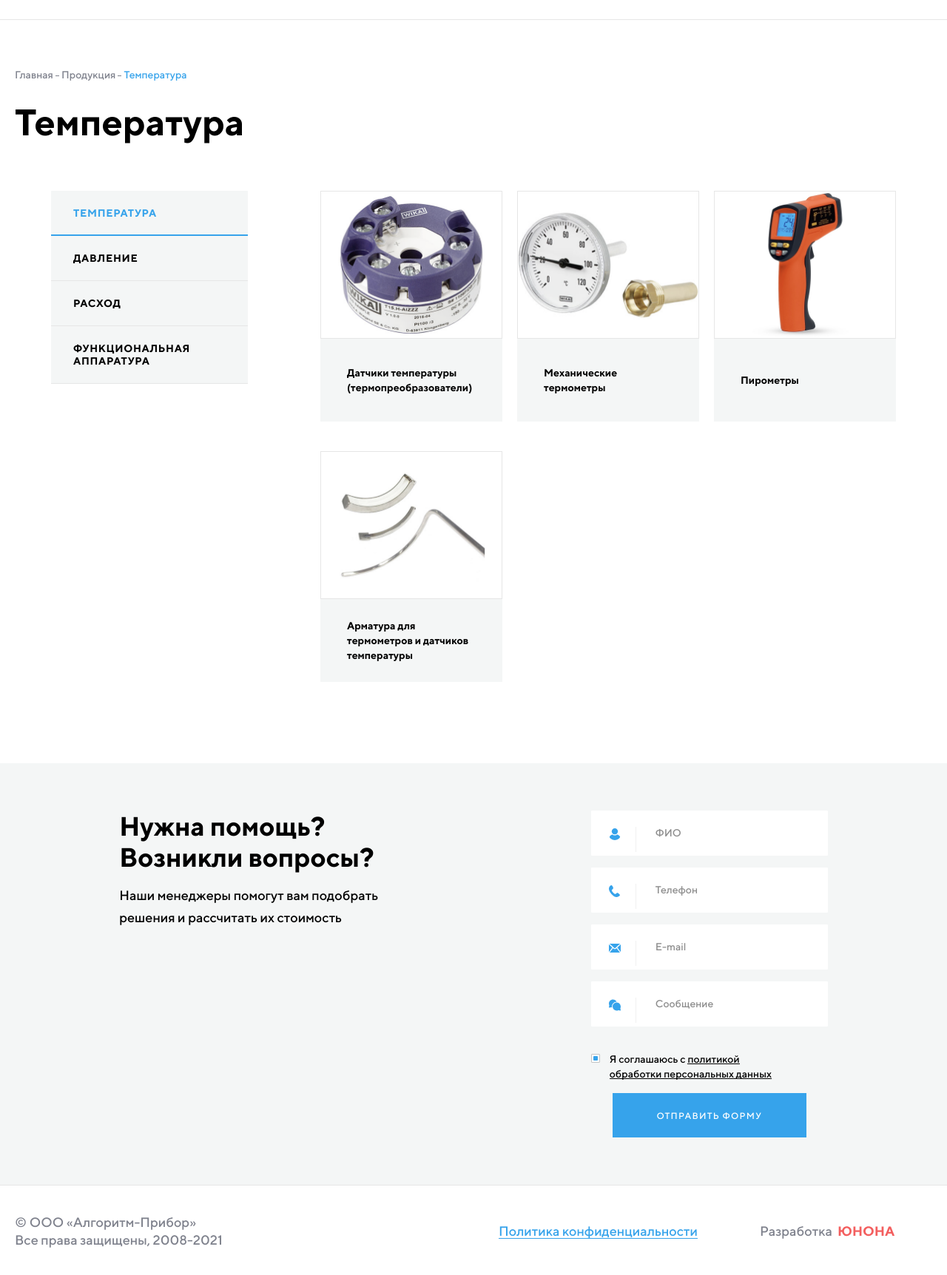
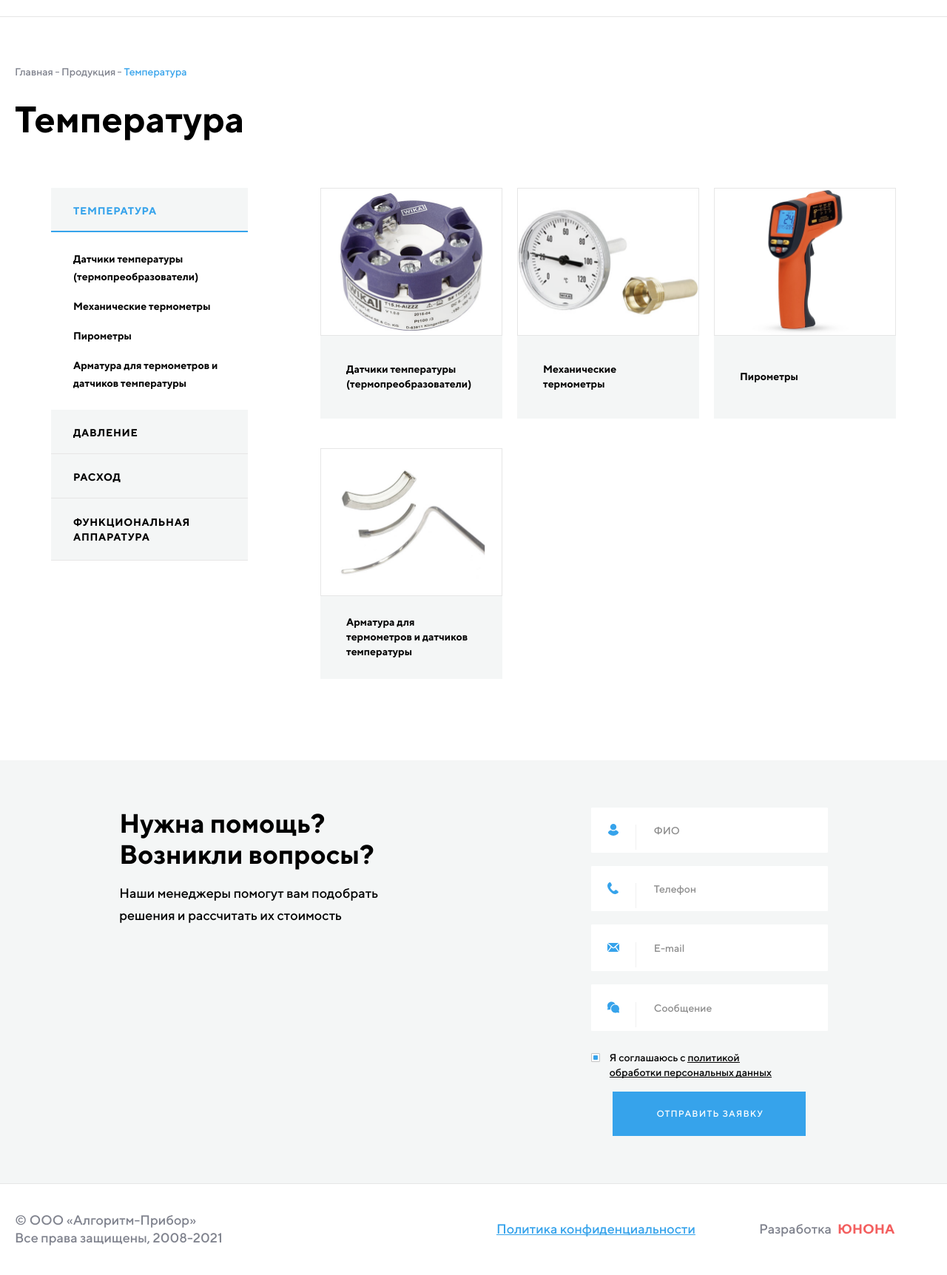
Before and after one commit to DmitryGytnikov/algoritm_pribor_test_task, a website: page source/index.html in a window 1280 px wide. Shown: the part 160-1884 px from the top of the page at 74% size. Drawn offline with nearby package versions, Linux system fonts and the light colour scheme; files that its build step writes are made by us from their sources.

Commit message:
Подгоняет под пиксель-перфект

```diff
--- a/source/index.html
+++ b/source/index.html
@@ -30,7 +30,7 @@
               <a class="header-top__mail" href="mailto:algoritm_pribor@mail.ru">algoritm_pribor@mail.ru</a>
             </li>
           </ul>
-          <button class="header-top__btn btn" type="button">Обратная связь</button>
+          <button class="header-top__btn" type="button">Обратная связь</button>
         </div>
       </div>
     </div>
@@ -110,7 +110,7 @@
     <section class="temperature">
       <div class="container">
 
-        <h2 class="temperature__title">Температура</h2>
+        <h3 class="temperature__title">Температура</h3>
 
         <div class="temperature__inner">
 
@@ -217,12 +217,12 @@
             </ul>
             <ul id="tab-3" class=" temperature__content-list">
               <li class="temperature__content-item">
-                Content-2
+                Content-3
               </li>
             </ul>
             <ul id="tab-4" class=" temperature__content-list">
               <li class="temperature__content-item">
-                Content-2
+                Content-4
               </li>
             </ul>
           </div>
@@ -238,10 +238,11 @@
 
     <section class="footer-top feedback">
       <div class="container">
+        <h4 class="visually-hidden">Обратная связь</h4>
+
         <div class="feedback__inner">
 
           <div class="feedback__text-block">
-            <h4 class="visually-hidden">Обратная связь</h4>
             <p class="feedback__title">
               Нужна помощь?<br>
               Возникли вопросы?
@@ -269,6 +270,7 @@
                 </div>
               </div>
 
+              <div class="form-feedback__inner">
                 <label class="form-feedback__checkbox-box checkbox-box">
                   <input class="checkbox-box__input visually-hidden" aria-label="Я соглашаюсь с политикой обработки персональных данных" type="checkbox" name="agree-with-processing" checked>
                   <span class="checkbox-box__picture"></span>
@@ -283,7 +285,8 @@
                   </span>
                 </label>
 
-              <button class="form-feedback__submit-btn btn" type="submit">Отправить форму</button>
+                <button class="form-feedback__submit-btn" type="submit">Отправить заявку</button>
+              </div>
 
             </form>
           </div>
--- a/source/js/script.js
+++ b/source/js/script.js
@@ -11,6 +11,8 @@ burger.addEventListener(`click`, function (evt) {
 
 $(function () {
 
+  $('.accordion--active').next().slideToggle(2000);
+
   $('.tab').click(function(e) {
 
     e.preventDefault();
@@ -23,6 +25,7 @@ $(function () {
 
   });
 
+
   $('.temperature__tabs-item').click(function(e) {
 
     if($('.accordion').hasClass('accordion--one')) {
@@ -34,6 +37,4 @@ $(function () {
 
   });
 
-  // $('.temperature__tabs-item')
-
 });
--- a/source/sass/style.scss
+++ b/source/sass/style.scss
@@ -169,7 +169,7 @@ ul {
 
 .header-top__address {
   color: #000000;
-  padding-left: 18px;
+  padding-left: 19px;
   position: relative;
   transition: all 0.2s ease;
 
@@ -188,7 +188,7 @@ ul {
     background-image: url("../img/svg/address.svg");
     width: 9px;
     height: 12px;
-    left: 0;
+    left: 1px;
     top: 2px;
   }
 }
@@ -262,11 +262,11 @@ ul {
 }
 
 
-.btn {
+.header-top__btn {
   cursor: pointer;
   display: block;
   text-align: center;
-  padding: 21px 60px 19px 60px;
+  padding: 21px 59px 19px 60px;
 
   font-size: 12px;
   line-height: 20px;
@@ -289,10 +289,8 @@ ul {
   &:active {
     background-color: #0999f8;
   }
-}
 
-.header-top__btn {
-  margin-left: calc(8.14%);
+  margin-left: calc(8.17%);
   z-index: 2;
   flex-shrink: 0;
 
@@ -305,7 +303,7 @@ ul {
 .header-bottom {
   border-bottom: 1px solid #e6e6e6;
   position: relative;
-  padding: 30px 0 30px 0;
+  padding: 25px 0 26px 0;
 
   @media (max-width: 979px) {
     padding: 20px 0 20px 0;
@@ -319,10 +317,9 @@ ul {
 }
 
 .header-bottom__logo {
+  padding-top: 5px;
   display: block;
-  width: 246px;
   flex: 0 0 246px;
-  margin-right: 109px;
 
   @include desktop {
     margin-right: 40px;
@@ -397,7 +394,7 @@ ul {
   align-items: center;
   justify-content: center;
   flex-wrap: wrap;
-  margin: 0 -20px;
+  // margin: 0 -20px;
   transition: all 0.5s ease;
 
   @media (max-width: 760px) {
@@ -418,7 +415,11 @@ ul {
 }
 
 .header-bottom__item {
-  padding: 0 21px;
+  margin-left: 43px;
+
+  &:nth-child(6) {
+    padding-right: 3px;
+  }
 
   &:last-child {
     display: none;
@@ -467,7 +468,7 @@ ul {
   height: 2px;
   background-color: #36a3eb;
   right: 0;
-  bottom: -56px;
+  bottom: -54px;
 
   @include desktop {
     bottom: -3px;
@@ -517,7 +518,7 @@ ul {
   background-color: #7f828d;
   width: 5px;
   height: 1px;
-  bottom: 8px;
+  bottom: 9px;
   right: 0;
 }
 
@@ -597,6 +598,12 @@ ul {
 
 .accordion__item:last-child {
   margin-bottom: 40px;
+
+  .temperature__tabs-item {
+    line-height: 20px;
+    padding-top: 22px;
+    padding-bottom: 22px;
+  }
 }
 
 .temperature__tabs-item {
@@ -611,7 +618,7 @@ ul {
 
   display: block;
   background: #f4f6f6;
-  padding: 22px 30px 22px 30px;
+  padding: 23px 30px 20px 30px;
 
   transition: all 0.2s ease;
 
@@ -652,10 +659,6 @@ ul {
   padding: 16px 0 16px 0;
   display: none;
 }
-
-// .accordion--active + .accordion__link-list {
-//   display: block;
-// }
 
 .accordion__link {
   font-weight: 700;
@@ -801,7 +804,7 @@ ul {
 .temperature__card-text {
   background: #f4f6f6;
   min-height: 112px;
-  padding: 26px 36px 26px 36px;
+  padding: 23px 36px 26px 35px;
   display: flex;
   align-items: center;
   flex-grow: 1;
@@ -868,7 +871,7 @@ ul {
   font-weight: 700;
   font-size: 36px;
   line-height: 42px;
-  margin-bottom: 16px;
+  margin-bottom: 17px;
 
   @media (max-width: 920px) {
     font-size: 28px;
@@ -902,7 +905,7 @@ ul {
 
 
 .form-feedback__input-box {
-  margin-bottom: 18px;
+  margin-bottom: 8px;
 }
 
 .input-box {
@@ -921,7 +924,7 @@ ul {
   position: relative;
   width: 424px;
   // margin-bottom: 16px;
-  padding-bottom: 16px;
+  padding-bottom: 18px;
 
   @media (max-width: 480px) {
     width: 100%;
@@ -931,8 +934,8 @@ ul {
     display: block;
     content: "";
     position: absolute;
-    top: 2px;
-    left: 2px;
+    top: 0;
+    left: 0;
     width: 60px;
     height: 60px;
     background-color: transparent;
@@ -961,7 +964,7 @@ ul {
 
   width: 100%;
   outline: none;
-  padding: 20px 24px 20px 85px;
+  padding: 21px 24px 19px 83px;
   background-color: #ffffff;
 
   font-size: 14px;
@@ -993,14 +996,14 @@ ul {
 .input-box__tel {
   position: relative;
   width: 424px;
-  padding-bottom: 16px;
+  padding-bottom: 18px;
 
   &::before {
     display: block;
     content: "";
     position: absolute;
-    top: 2px;
-    left: 2px;
+    top: 0;
+    left: 0;
     width: 60px;
     height: 60px;
     background-color: transparent;
@@ -1029,7 +1032,7 @@ ul {
 
   width: 100%;
   outline: none;
-  padding: 20px 24px 20px 85px;
+  padding: 21px 24px 19px 83px;
   background-color: #ffffff;
 
   font-size: 14px;
@@ -1061,14 +1064,14 @@ ul {
 .input-box__email {
   position: relative;
   width: 424px;
-  padding-bottom: 16px;
+  padding-bottom: 18px;
 
   &::before {
     display: block;
     content: "";
     position: absolute;
-    top: 2px;
-    left: 2px;
+    top: 1px;
+    left: 0;
     width: 60px;
     height: 60px;
     background-color: transparent;
@@ -1097,7 +1100,7 @@ ul {
 
   width: 100%;
   outline: none;
-  padding: 20px 24px 20px 85px;
+  padding: 22px 24px 20px 83px;
   background-color: #ffffff;
 
 
@@ -1130,14 +1133,14 @@ ul {
 .input-box__message {
   position: relative;
   width: 424px;
-  padding-bottom: 16px;
+  padding-bottom: 18px;
 
   &::before {
     display: block;
     content: "";
     position: absolute;
-    top: 2px;
-    left: 2px;
+    top: 1px;
+    left: 0;
     width: 60px;
     height: 60px;
     background-color: transparent;
@@ -1167,7 +1170,7 @@ ul {
   width: 100%;
   outline: none;
   resize: none;
-  padding: 20px 24px 20px 85px;
+  padding: 22px 23px 20px 83px;
   background-color: #ffffff;
 
 
@@ -1198,7 +1201,7 @@ ul {
 
 
 .form-feedback__checkbox-box {
-  margin-left: 141px;
+  margin-left: 140px;
 
   @media (max-width: 1320px) {
     margin-left: 0;
@@ -1214,7 +1217,7 @@ ul {
 .checkbox-box__picture {
   display: block;
   position: absolute;
-  top: 3px;
+  top: 4px;
   left: 0;
   width: 12px;
   height: 12px;
@@ -1276,10 +1279,43 @@ ul {
   }
 }
 
+.form-feedback__inner {
+  display: flex;
+
+  @media (max-width: 1320px) {
+    display: block;
+  }
+}
 
 .form-feedback__submit-btn {
-  display: inline-block;
-  margin-left: 39px;
+  cursor: pointer;
+  text-align: center;
+  padding: 21px 57px 21px 59px;
+
+  font-size: 12px;
+  letter-spacing: 0.1em;
+  color: #ffffff;
+  text-transform: uppercase;
+
+  background-color: #36a3eb;
+  border: none;
+
+  height: 60px;
+
+  transition: all 0.3s ease;
+
+  display: block;
+  margin-left: 42px;
+  margin-top: 2px;
+
+  &:hover {
+    background-color: #0999f8;
+  }
+
+  &:focus,
+  &:active {
+    background-color: #0999f8;
+  }
 
   @media (max-width: 1320px) {
     display: block;
@@ -1291,7 +1327,7 @@ ul {
 // footer-bottom
 
 .footer-bottom {
-  padding: 38px 50px 36px 0;
+  padding: 37px 50px 36px 0;
   display: flex;
   align-items: center;
   justify-content: space-between;
@@ -1340,7 +1376,7 @@ ul {
     height: 1px;
     background-color: #36a3eb;
     right: 0;
-    bottom: 2px;
+    bottom: 4px;
     transition: all 0.2s ease;
   }
 
@@ -1364,9 +1400,8 @@ ul {
   color: #7f828d;
 
   display: flex;
-  align-items: baceline;
 
-  padding-left: 84px;
+  padding-left: 86px;
 
   @media (max-width: 995px) {
     padding-left: 0;
@@ -1381,10 +1416,9 @@ ul {
 .footer-bottom__dev-logo {
   width: 77px;
   height: 24px;
-  display: flex;
-  justify-content: center;
-  margin-left: 8px;
+  margin-left: 9px;
   transition: all 0.2s ease;
+  padding-top: 1px;
 
   &:hover,
   &:active,
```
Lines whose indentation alone changed are shown as unchanged.
